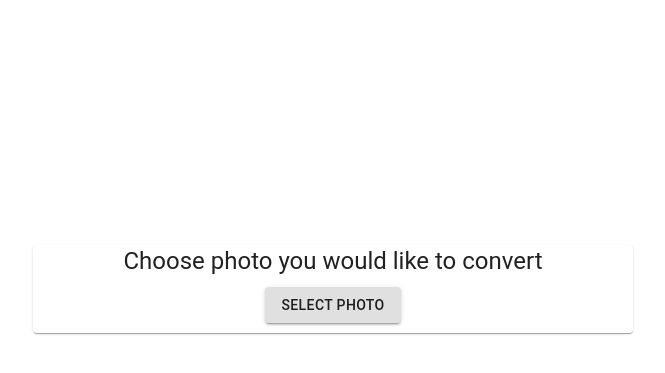
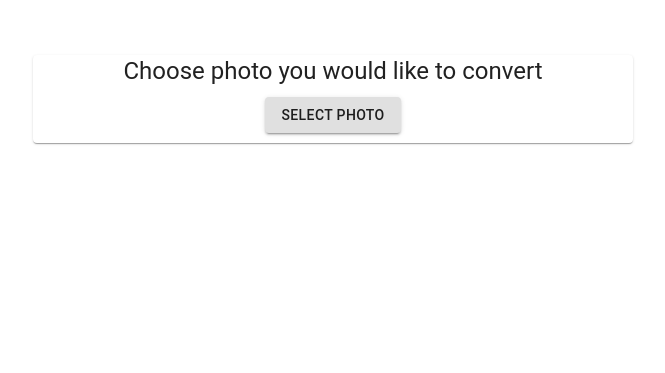
Before and after one commit to OlegStotsky/avatar-generator-frontend, a React (Create React App) app: page / in a window 1280 px wide. Shown: the part 111-484 px from the top of the page, without its empty margins (307-972 px from the left). Built offline with nearby package versions, Linux system fonts and the light colour scheme.

Commit message:
fix adaptive css

```diff
--- a/src/UploadPicPage.js
+++ b/src/UploadPicPage.js
@@ -25,10 +25,11 @@ const styles = theme => ({
     width: "600px"
   },
   main: {
+    marginTop: "10px",
     display: "flex",
     justifyContent: "center",
     alignItems: "center",
-    height: "100vh"
+    minHeight: "50vh"
   },
   centered: {
     display: "flex",
```
